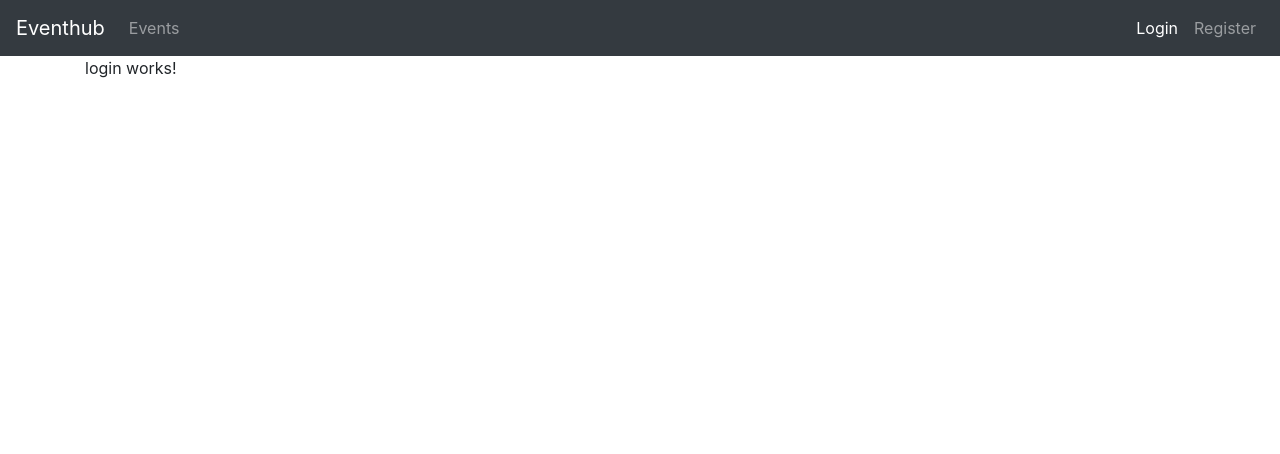
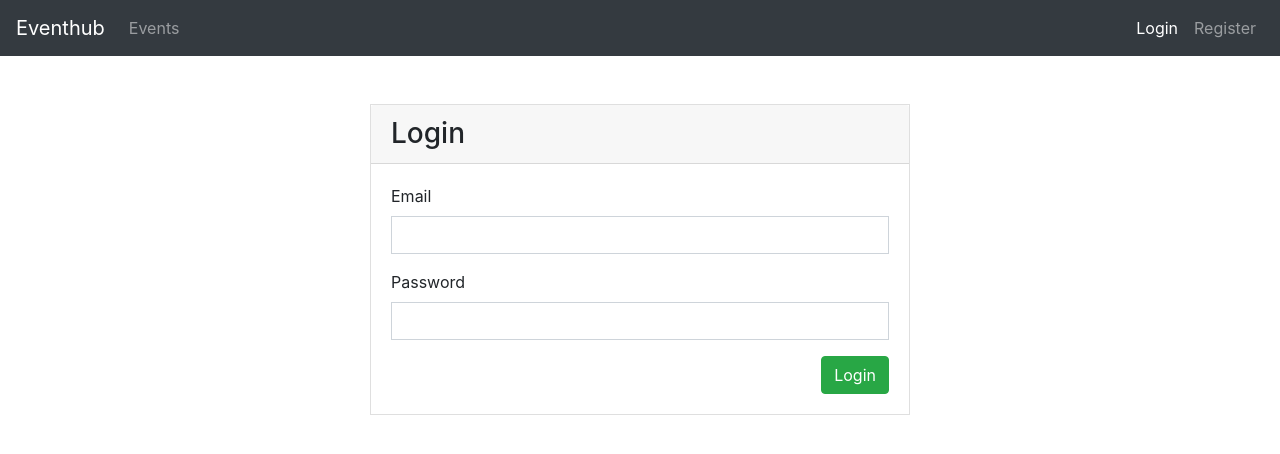
Before and after one commit to toquangn/Checklist, an Angular app in the folder AngularAuth/ngApp/: page /login in a window 1280 px wide. Shown: the top 454 px of the page. Built offline with nearby package versions, Linux system fonts and the light colour scheme.

Commit message:
defined login component html

```diff
--- a/AngularAuth/ngApp/src/app/login/login.component.html
+++ b/AngularAuth/ngApp/src/app/login/login.component.html
@@ -1,3 +1,22 @@
-<p>
-  login works!
-</p>
+<div class="row pt-5">
+  <div class="col-md-6 mx-auto">
+    <div class="card rounded-0">
+      <div class="card-header">
+        <h3 class="mb-0">Login</h3>
+      </div>
+        <div class="card-body">
+          <form class="form">
+            <div class="form-group">
+              <label for="">Email</label>
+              <input [(ngModel)]="loginUserData.email" name="email" type="text" class="form-control rounded-0" required>
+            </div>
+            <div class="form-group">
+              <label for="">Password</label>
+              <input [(ngModel)]="loginUserData.password" name="password" type="password" class="form-control rounded-0" required>
+            </div>
+            <button (click)="loginUser()" type='button' class="btn btn-success float-right">Login</button>
+          </form>
+        </div>
+    </div>
+  </div>
+</div>
--- a/AngularAuth/ngApp/src/app/login/login.component.ts
+++ b/AngularAuth/ngApp/src/app/login/login.component.ts
@@ -6,10 +6,15 @@ import { Component, OnInit } from '@angular/core';
   styleUrls: ['./login.component.scss']
 })
 export class LoginComponent implements OnInit {
+  loginUserData = {}
 
   constructor() { }
 
   ngOnInit() {
   }
 
+  loginUser(){
+    console.log(this.loginUserData);
+  }
+
 }
```
Also changed, not shown: 1 other file (tests, documents, lock files or other folders).
